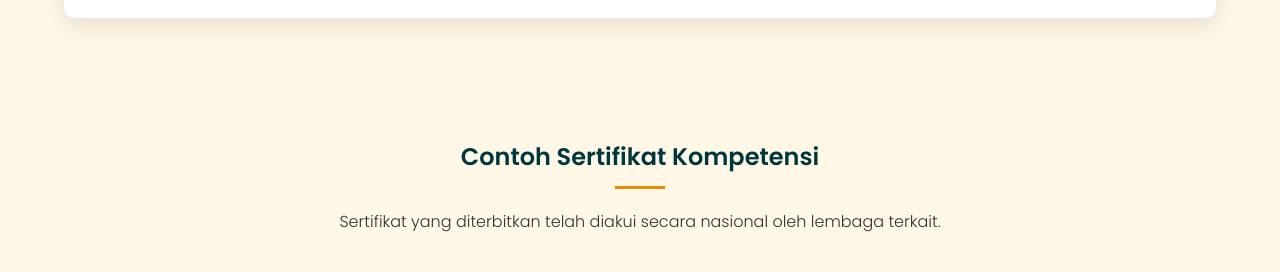
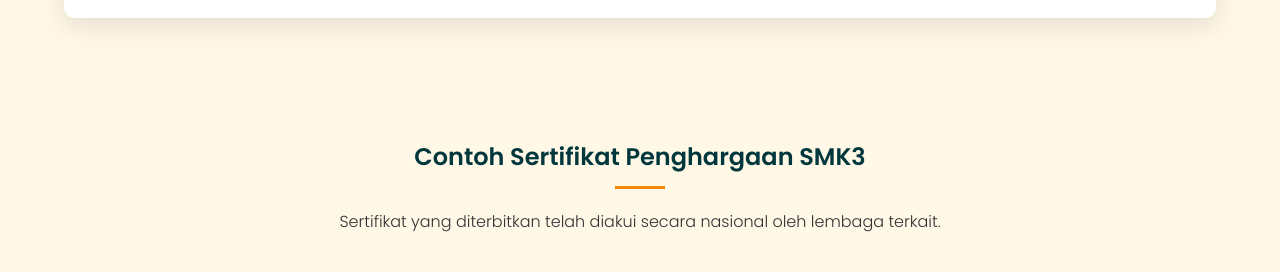
Before and after one commit to NaufalGH77/AlkonIndoSertifkasi, a plain HTML site: page certification-flow.html in a window 1280 px wide. Shown: the part 1080-1352 px from the top of the page. Drawn offline with Linux system fonts and the light colour scheme.

Commit message:
`Update certification-flow.html: change "Contoh Sertifikat Kompetensi" to "Contoh Sertifikat Penghargaan SMK3"`

```diff
--- a/certification-flow.html
+++ b/certification-flow.html
@@ -84,7 +84,7 @@
         </section>
 
         <section class="certificate-example-section light-bg">
-            <h2 class="secondary-color">Contoh Sertifikat Kompetensi</h2>
+            <h2 class="secondary-color">Contoh Sertifikat Penghargaan SMK3</h2>
             <div class="separator accent-bg"></div>
             <p class="subtitle">Sertifikat yang diterbitkan telah diakui secara nasional oleh lembaga terkait.</p>
 
```
